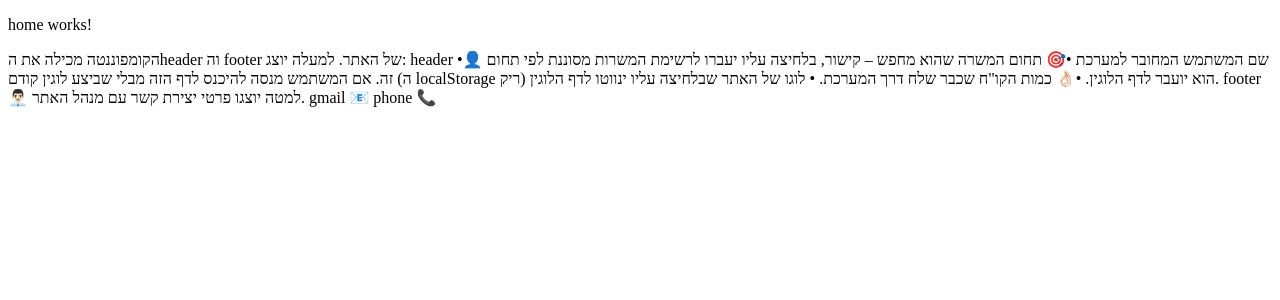
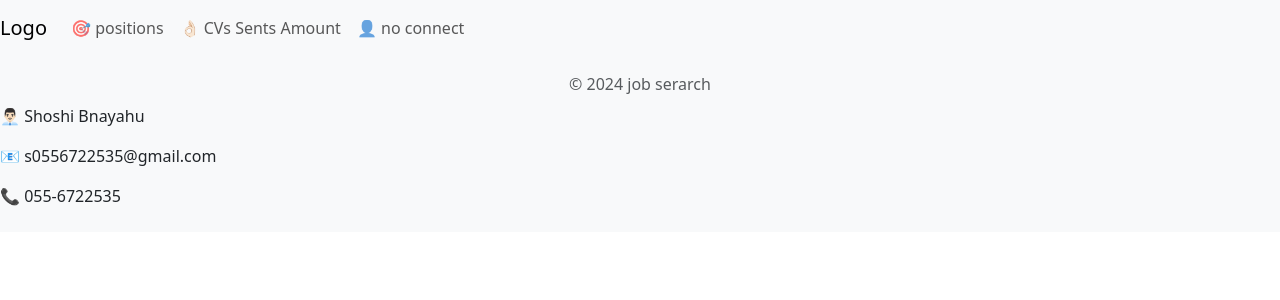
Before and after one commit to ShoshiBnayahu/AngularProject, an Angular app in the folder jobSearch_client/: page / in a window 1280 px wide. Shown: the top 300 px of the page. Built offline with nearby package versions, Linux system fonts and the light colour scheme.

Commit message:
finish with home & login componnents

```diff
--- a/jobSearch_client/angular.json
+++ b/jobSearch_client/angular.json
@@ -30,8 +30,11 @@
               "src/assets"
             ],
             "styles": [
-              "src/styles.scss"
+              "src/styles.scss",
+              "node_modules/bootstrap/dist/css/bootstrap.min.css"
+
             ],
+
             "scripts": []
           },
           "configurations": {
--- a/jobSearch_client/src/app/componnents/home/home.component.html
+++ b/jobSearch_client/src/app/componnents/home/home.component.html
@@ -1,17 +1,39 @@
-<p>home works!</p>
-הקומפוננטה מכילה את הheader וה footer של האתר.
-למעלה יוצג:
-header
-•👤	שם המשתמש המחובר למערכת
+<!-- header -->
+<nav class="navbar navbar-expand-lg navbar-light bg-light">
+    <a class="navbar-brand" [routerLink]="'/login'">Logo</a>
+    <button class="navbar-toggler" type="button" data-toggle="collapse" data-target="#navbarNav"
+        aria-controls="navbarNav" aria-expanded="false" aria-label="Toggle navigation">
+        <span class="navbar-toggler-icon"></span>
+    </button>
+    <div class="collapse navbar-collapse" id="navbarNav">
+        <ul class="navbar-nav ml-auto">
+            <li class="nav-item">
+                <button class="nav-link" (click)="positionOnclick()">🎯 {{getField()|| 'positions'}}</button>
+            </li>
+            <li class="nav-item">
+                <a class="nav-link">👌🏻 {{currentUser?.CVsSentsAmount|| 'CVs Sents Amount'}}</a>
+            </li>
+            <li class="nav-item">
+                <a class="nav-link">👤 {{currentUser?.userName||'no connect' }}</a>
+            </li>
+        </ul>
+    </div>
+</nav>
 
-•🎯	תחום המשרה שהוא מחפש – קישור, בלחיצה עליו יעברו לרשימת המשרות מסוננת לפי תחום זה.
-אם המשתמש מנסה להיכנס לדף הזה מבלי שביצע לוגין קודם (ה localStorage  ריק) הוא יועבר לדף הלוגין.
-
-•👌🏻	כמות הקו"ח שכבר שלח דרך המערכת.
-•	לוגו של האתר שבלחיצה עליו ינווטו לדף הלוגין.
-
-
-footer
-👨🏻‍💼 למטה יוצגו פרטי יצירת קשר עם מנהל האתר.
-gmail 📧
-phone 📞
+<!-- fotter -->
+<footer class="footer mt-auto py-3 bg-light">
+    <div class="container text-center">
+        <span class="text-muted">© 2024 job serarch</span>
+    </div>
+    <ul class="navbar-nav ml-auto">
+        <li class="nav-item">
+            <a class="nav-link" target="_blank">👨🏻‍💼 Shoshi Bnayahu</a>
+        </li>
+        <li class="nav-item">
+            <a class="nav-link" href="mailto:s0556722535@gmail.com" target="_blank">📧 s0556722535@gmail.com</a>
+        </li>
+        <li class="nav-item">
+            <a class="nav-link" href="tel:0556722535">📞 055-6722535</a>
+        </li>
+    </ul>
+</footer>
--- a/jobSearch_client/src/app/componnents/home/home.component.ts
+++ b/jobSearch_client/src/app/componnents/home/home.component.ts
@@ -1,10 +1,61 @@
 import { Component } from '@angular/core';
-
+import { User } from 'src/app/models/User';
+import { Field } from 'src/app/models/Field';
+import { Router } from "@angular/router"
 @Component({
   selector: 'app-home',
   templateUrl: './home.component.html',
-  styleUrl: './home.component.scss'
+  styleUrls: ['./home.component.scss']
 })
+
 export class HomeComponent {
+  constructor(private router: Router) {
+
+  }
+
+  isConnect: string | null = localStorage.getItem('user')
+  currentUser: User | null = this.isConnect ? JSON.parse(this.isConnect) : null
+
+  getField() {
+    if (this.currentUser) {
+      return Field[this.currentUser.jobSearchField].toLowerCase()
+    }
+    return '';
+  }
+  positionOnclick() {
+    if (this.currentUser)
+      this.router.navigate([`positions/${this.getField()}`])
+    else {
+      alert('User not logged in! Please login! ')
+      this.router.navigate([`/login`])
+
+    }
+
+  }
+
+
+
+
+  //   <p>home works!</p>
+  // הקומפוננטה מכילה את הheader וה footer של האתר.
+  // למעלה יוצג:
+  // header
+  // •👤	שם המשתמש המחובר למערכת
+
+  // •🎯	תחום המשרה שהוא מחפש – קישור, בלחיצה עליו יעברו לרשימת המשרות מסוננת לפי תחום זה.
+  // אם המשתמש מנסה להיכנס לדף הזה מבלי שביצע לוגין קודם (ה localStorage  ריק) הוא יועבר לדף הלוגין.
+
+  // •👌🏻	כמות הקו"ח שכבר שלח דרך המערכת.
+  // •	לוגו של האתר שבלחיצה עליו ינווטו לדף הלוגין.
+
+
+  // footer
+  // 👨🏻‍💼 למטה יוצגו פרטי יצירת קשר עם מנהל האתר.
+  // gmail 📧
+  // phone 📞
+
+
+
+
 
 }
--- a/jobSearch_client/src/app/componnents/login/login.component.html
+++ b/jobSearch_client/src/app/componnents/login/login.component.html
@@ -1,14 +1,15 @@
-<form #f=ngForm>
+<form #f="ngForm" class="form-group">
     <div>
-        <label >שם משתמש</label>
-        <input  type="text" #name="ngModel" [(ngModel)]="userData.username" name="username" required="true" >
-        <label  *ngIf="!name.valid && f.submitted" class="error">*יש להזין שם</label>
+        <label>Username</label>
+        <input class="form-control" type="text" #name="ngModel" [(ngModel)]="userData.username" name="username" required="true">
+        <label *ngIf="!name.valid && f.submitted" class="error">*Please enter a username</label>
     </div>
-    <label ></label>
+    <label></label>
     <div>
-        <label>סיסמה</label>
-        <input type="password" #password="ngModel" [(ngModel)]="userData.password" name="password"  required="true" pattern="(?=.*\d)(?=.*[a-z])(?=.*[A-Z]).{8,8}" >
-        <label  *ngIf="!password.valid&&f.submitted" class="error">הסיסמא חייב להכיל לפחות אות קטנה אחת, אות גדולה אחת ומספר אחד. 8 תווים</label>
+        <label>Password</label>
+        <input class="form-control" type="password" #password="ngModel" [(ngModel)]="userData.password" name="password" required="true"
+            pattern="(?=.*\d)(?=.*[a-z])(?=.*[A-Z]).{8,8}">
+        <label *ngIf="!password.valid && f.submitted" class="error">The password must contain at least one lowercase letter, one uppercase letter, and one number. 8 characters</label>
     </div>
-    <button   type="submit" (click)="loginClick()">כניסה</button>
+    <button class="btn btn-primary" type="submit" (click)="loginClick()">Login</button>
 </form>
--- a/jobSearch_client/src/app/componnents/login/login.componnent.ts
+++ b/jobSearch_client/src/app/componnents/login/login.componnent.ts
@@ -1,6 +1,7 @@
 import { Component } from '@angular/core';
 import { loginService } from 'src/app/services/login.service';
 import { Router } from "@angular/router"
+import { Field } from 'src/app/models/Field';
 
 @Component({
   selector: 'app-login',
@@ -15,10 +16,10 @@ export class LoginComponent {
   loginClick() {
     this.loginSVC.getUserFromServer(this.userData.username, this.userData.password).subscribe((res: any) => {
       if (res != null) {
-        res.password='secret';
+        res.password = 'secret';
         localStorage.setItem('user', JSON.stringify(res));
         alert(` ברוך הבא ${this.userData.username}!`);
-        this.router.navigate([`positions/${res.field}`])
+        this.router.navigate([`positions/${Field[res.jobSearchField]}`])
       }
       else {
         localStorage.setItem('user', '');
```
